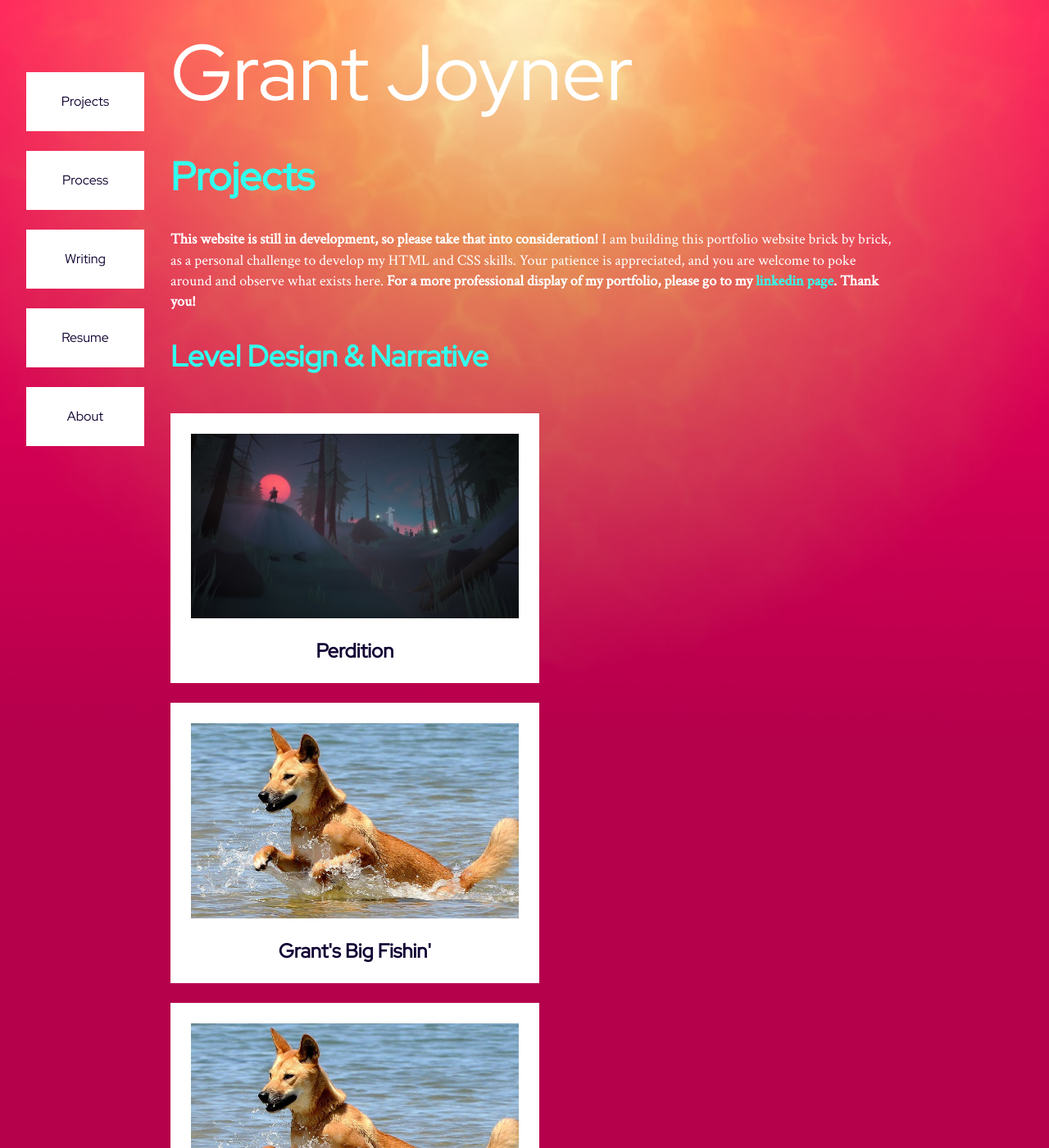
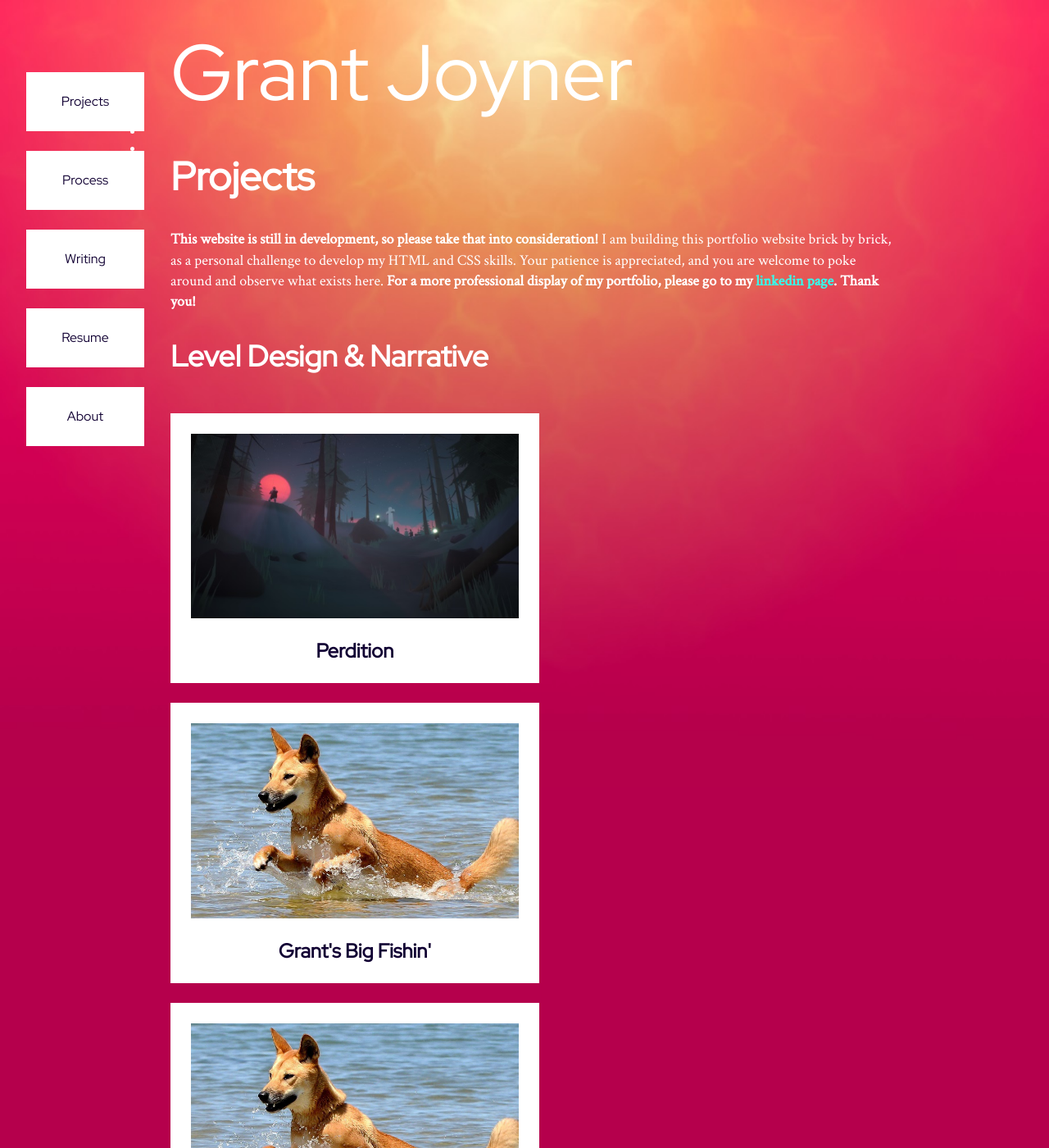
Before and after one commit to digigrant/digigrant.github.io, a Jekyll site: the page built from index.html, in a window 1280 px wide and 1400 px high. Shown: the whole window at 82% size. Built offline with Jekyll 4.4.1, drawn with Linux system fonts in a browser that asks for light colours.

Commit message:
Update _fonts.scss

```diff
--- a/_sass/_fonts.scss
+++ b/_sass/_fonts.scss
@@ -6,28 +6,28 @@
 {
     font-family: $font-red-hat;
     font-size: 96px;
-    color: #ffffff;
+    color: $color1;
 }
 
 h1
 {
     font-family: $font-red-hat;
     font-size: 48px;
-    color: #32FFED;
+    color: $color1;
 }
 
 h2
 {
     font-family: $font-red-hat;
     font-size: 36px;
-    color: #32FFED;
+    color: $color1;
 }
 
 h3
 {
     font-family: $font-red-hat;
     font-size: 24px;
-    color: #100030;
+    color: $color1;
 }
 
 p
@@ -35,20 +35,20 @@
     font-family: $font-crimson;
     font-size: 18px;
     line-height: 1.4em;
-    color: #ffffff;
+    color: $color1;
 }
 
 a
 {
     text-decoration: none;
-    color: #32FFED;
+    color: $color4;
 }
 
 ul
 {
     font-family: $font-crimson;
-    list-style-type: none;
-    color: #ffffff;
+    list-style-type: disc;
+    color: $color1;
 }
 
 footer
@@ -59,7 +59,24 @@
 .buttonNav
 {
     font-family: $font-red-hat;
-    color: #100030;
+    color: $color5;
+}
+
+.col
+{
+    h3
+    {
+        color: $color5;
+        text-align: center;
+    }
+
+    &:hover
+    {
+        h3
+        {
+            color: $color1;
+        }
+    }
 }
 
 .project-header
@@ -72,7 +89,7 @@
 
     p
     {
-        color: #32FFED;
+        color: $color1;
     }
 
     .specs
@@ -81,7 +98,7 @@
         {
             list-style-type: disc;
             font-family: $font-crimson;
-            color: #32FFED;
+            color: $color1;
         }
     }
 
@@ -92,7 +109,7 @@
 
         &:hover
         {
-            color: $color4;
+            color: $color1;
         }
     }
 }
```
